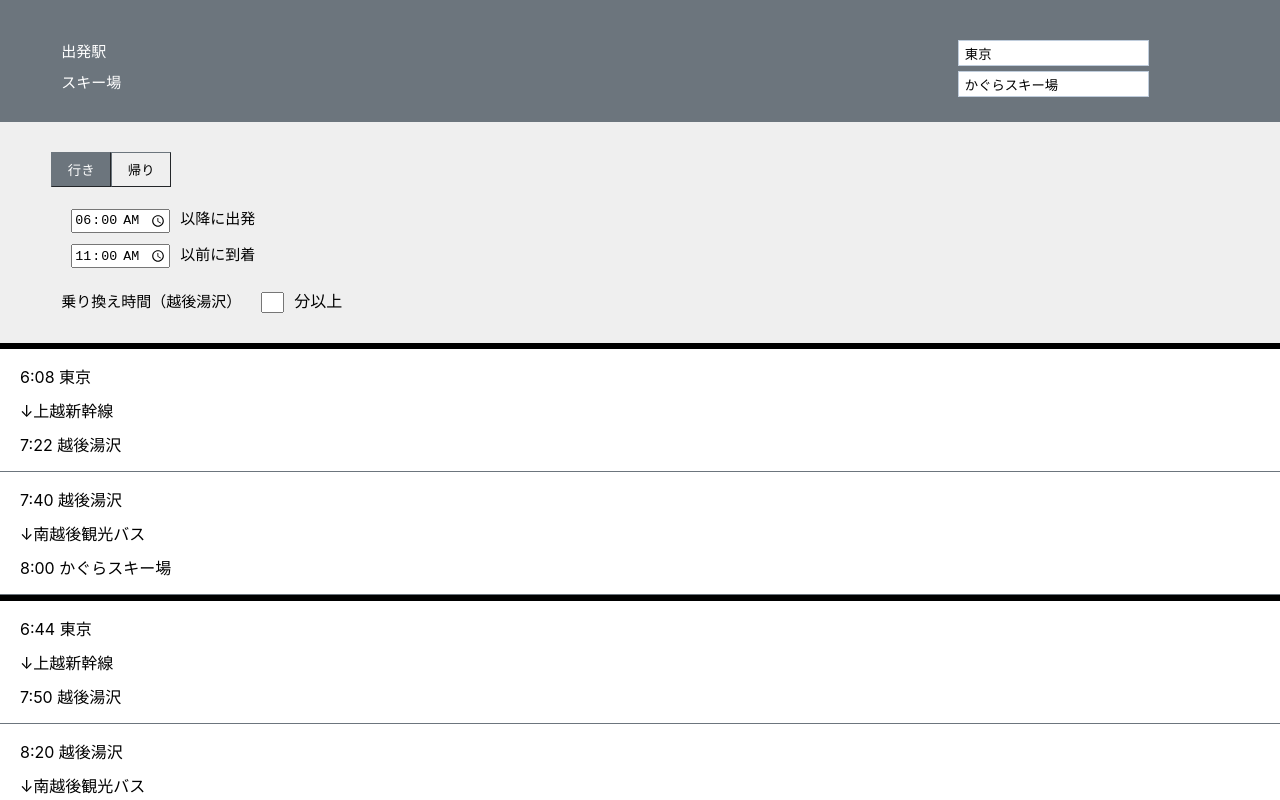
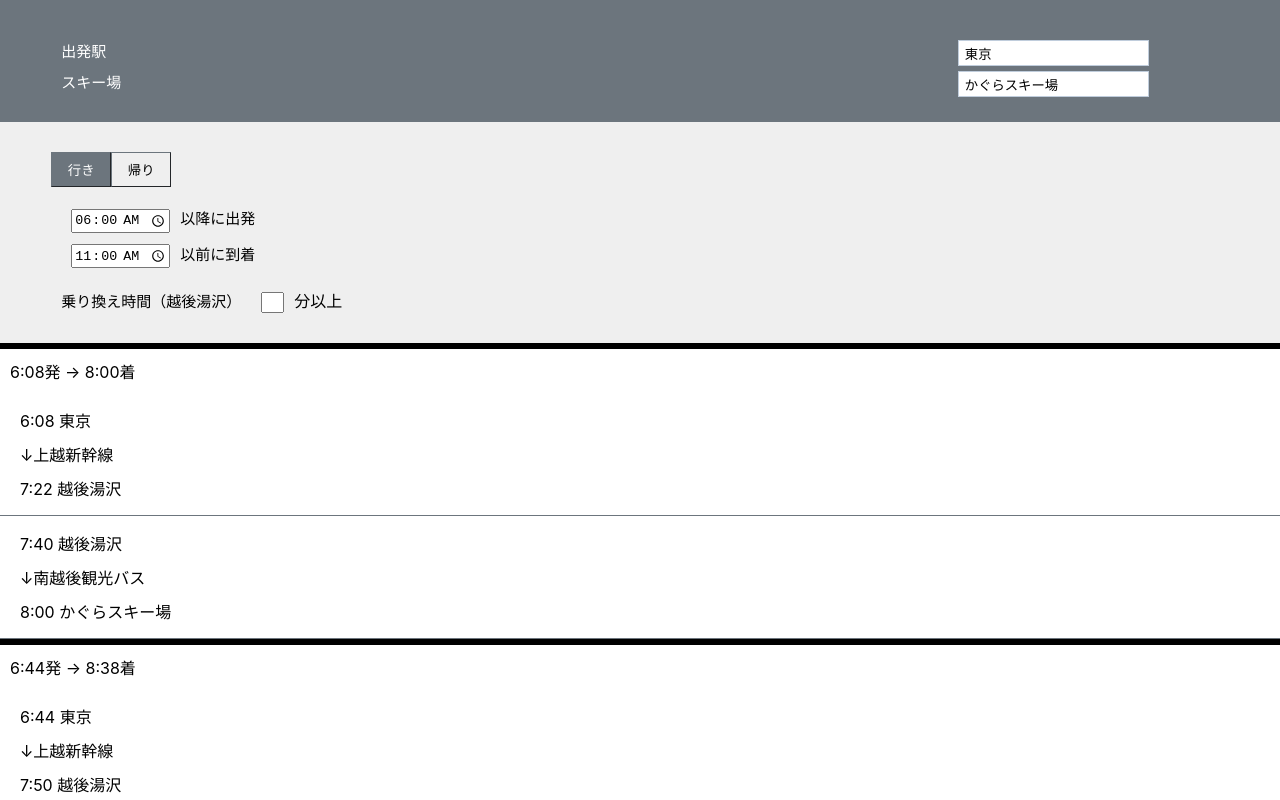
Before and after one commit to knogu/way2ski, a React (Create React App) app: page / in a window 1280 px wide. Shown: the top 800 px of the page. Built offline with nearby package versions, Linux system fonts and the light colour scheme; the HTML template or start-up script is replaced by a standard one.

Commit message:
Display total departure & arrival time

```diff
--- a/src/components/Leg.tsx
+++ b/src/components/Leg.tsx
@@ -6,7 +6,7 @@ export type LegProps = {
     lineName: string,
 }
 
-function displayTime(date: Date) : string {
+export function displayTime(date: Date) : string {
     let m = date.getMinutes().toString();
     if (m.length === 1) {
         m = "0" + m;
--- a/src/components/TripCandidate.tsx
+++ b/src/components/TripCandidate.tsx
@@ -1,12 +1,18 @@
-import { Leg, LegProps } from "./Leg"
+import { Leg, LegProps, displayTime } from "./Leg"
 
 export type TripCandidateProps = {
     legProps: LegProps[],
 }
 
 export const TripCandidate = (props: TripCandidateProps) => {
+    const legCnt = props.legProps.length;
+    const totalDepartureTime = displayTime(props.legProps.at(0)!.departureTime);
+    const totalArrivalTime = displayTime(props.legProps.at(legCnt-1)!.arrivalTime);
     return (
         <div className="trip-candidate">
+            <div className="summary">
+                <p>{totalDepartureTime}発 → {totalArrivalTime}着</p>
+            </div>
 
             {props.legProps.map((legProp, i) => {
                 return <Leg departureTime={legProp.departureTime} departureStation={legProp.departureStation} arrivalTime={legProp.arrivalTime} arrivalStation={legProp.arrivalStation} lineName={legProp.lineName} key={i} />
```
